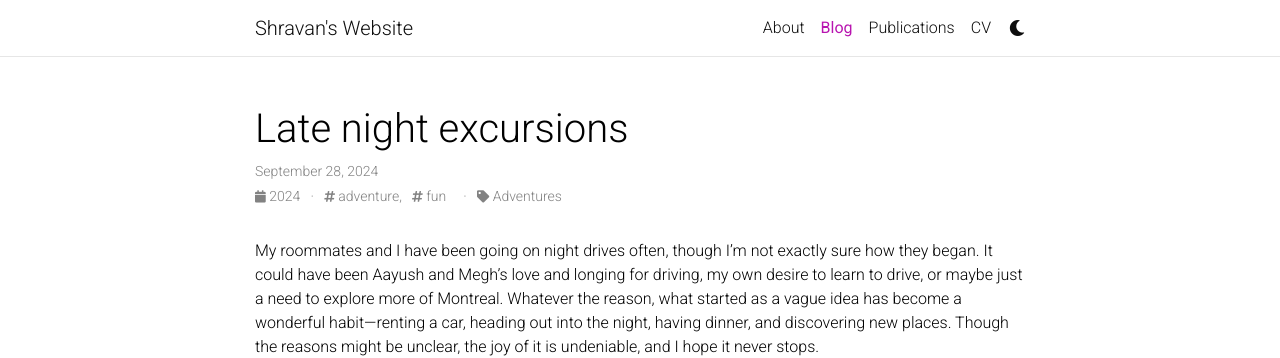
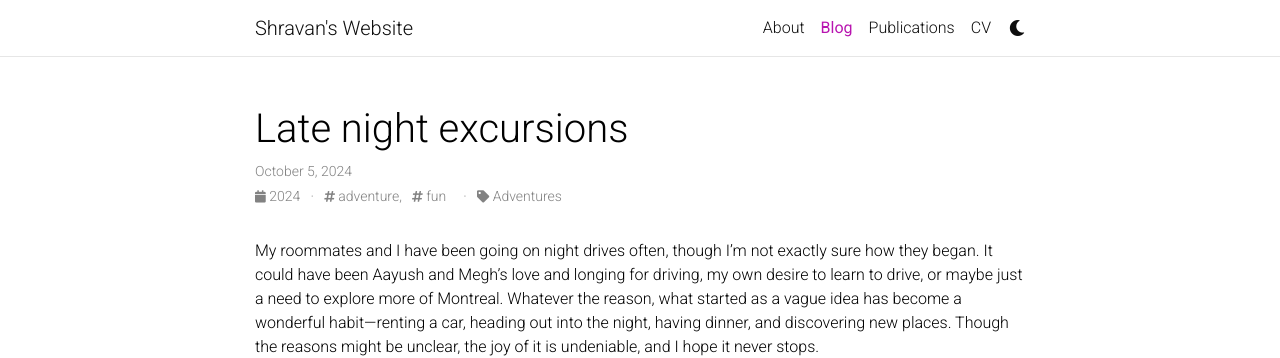
Before and after one commit to BAJUKA/bajuka.github.io, a Jekyll site: the page built from _posts/2023-10-28-excursion.md, in a window 1280 px wide and 900 px high. Shown: the top 358 px of the window. Built offline with Jekyll 4.4.1, drawn with Linux system fonts in a browser that asks for light colours; full-size pictures stand in for the smaller copies a plugin makes; emoji names are drawn with the system emoji font; comment, search, counter and statistics services are not loaded; a style sheet for code colours, icons or effects is not loaded.

Commit message:
date change

```diff
--- a/_posts/2023-10-28-excursion.md
+++ b/_posts/2023-10-28-excursion.md
@@ -1,7 +1,7 @@
 ---
 layout: post
 title:  Late night excursions
-date: 2024-09-28 21:00:00
+date: 2024-10-5 21:00:00
 description: Night-time adventures around Montreal
 tags: adventure, fun
 categories: Adventures
```
